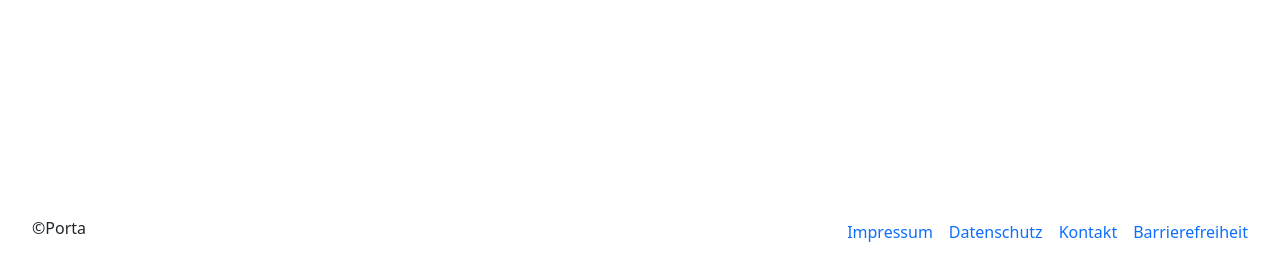
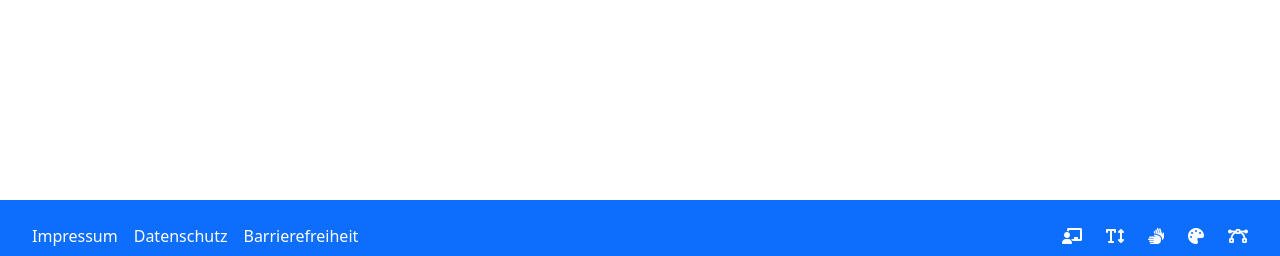
Before and after one commit to TimurSultan01/Kursplanungssystem, a PHP site: the page made by app/Views/templates/footer.php in a window 1280 px wide. Shown: the part 544-800 px from the top of the page. Run offline with PHP 8.4, Linux system fonts and the light colour scheme; the template is opened without the code that fills it, so the values that code supplies are empty; some libraries are stand-ins or nearby versions.

Commit message:
grobe Struktur

```diff
--- a/app/Config/App.php
+++ b/app/Config/App.php
@@ -16,7 +16,7 @@ class App extends BaseConfig
      *
      *    http://example.com/
      */
-    public string $baseURL = 'http://localhost:8080/';
+    public string $baseURL = 'http://localhost/Kursplanungssystem';
 
     /**
      * Allowed Hostnames in the Site URL other than the hostname in the baseURL.
--- a/app/Views/templates/footer.php
+++ b/app/Views/templates/footer.php
@@ -1,14 +1,37 @@
-<footer class="footer mt-auto">
+<footer class="footer mt-auto bg-primary">
     <div class="container-fluid mt-3">
         <div class="row m-0">
-            <div class="col">
-                <p class="p-2 pt-1 pb-0">&copy;Porta</p>
-            </div>
-            <div class="col d-flex justify-content-end">
-                <a class="p-2 text-decoration-none" href="#">Impressum </a>
-                <a class="p-2 text-decoration-none" href="#">Datenschutz </a>
-                <a class="p-2 text-decoration-none" href="#">Kontakt </a>
-                <a class="p-2 text-decoration-none" href="#">Barrierefreiheit </a>
+            <div class="col d-flex justify-content-between align-items-center">
+                <!-- Linke Seite -->
+                <ul class="list-unstyled d-flex align-items-start m-0">
+                    <li class="p-2">
+                        <a class="nav-link text-white" href="#">Impressum</a>
+                    </li>
+                    <li class="p-2">
+                        <a class="nav-link text-white" href="#">Datenschutz</a>
+                    </li>
+                    <li class="p-2">
+                        <a class="nav-link text-white" href="#">Barrierefreiheit</a>
+                    </li>
+                </ul>
+                <!-- Rechte Seite -->
+                <ul class="list-unstyled d-flex align-items-center m-0">
+                    <li class="p-2 position-relative">
+                        <a href="#" title="Tutorial"><i class="fa-solid fa-chalkboard-user text-white ms-2"></i></a>
+                    </li>
+                    <li class="p-2 position-relative">
+                        <a href="#" title="Textgröße"><i class="fa-solid fa-text-height text-white ms-2"></i></a>
+                    </li>
+                    <li class="p-2 position-relative">
+                        <a href="Gebärdensprache" title="Gebärdensprache"><i class="fa-solid fa-hands text-white ms-2"></i></a>
+                    </li>
+                    <li class="p-2 position-relative">
+                        <a href="Farbblindheit" title="Farbblindheit"><i class="fa-solid fa-palette text-white ms-2"></i></a>
+                    </li>
+                    <li class="p-2 position-relative">
+                        <a href="Sitemap" title="Sitemap"><i class="fa-solid fa-bezier-curve text-white ms-2"></i></a>
+                    </li>
+                </ul>
             </div>
         </div>
     </div>
--- a/app/Views/templates/head.php
+++ b/app/Views/templates/head.php
@@ -6,7 +6,7 @@
     <title>Startseite</title>
     <link href="https://cdn.jsdelivr.net/npm/bootstrap@5.3.0-alpha1/dist/css/bootstrap.min.css"
           rel="stylesheet" />
-
+    <link href="https://cdnjs.cloudflare.com/ajax/libs/font-awesome/6.0.0/css/all.min.css" rel="stylesheet">
     <script src="https://cdn.jsdelivr.net/npm/bootstrap@5.3.3/dist/js/bootstrap.bundle.min.js"></script>
 
 </head>
--- /dev/null
+++ b/app/Views/templates/startpage.php
@@ -0,0 +1 @@
+<p>Aktueller Zustand: <?= esc($zustand); ?></p>
```
Also changed, not shown: app/Controllers/Dashboard.php (+13 -2 lines), app/Controllers/Stundenplan.php (added, +16 -0 lines), app/Views/stundenplan.php (deleted, +0 -27 lines), app/Views/templates/menu.php (+28 -15 lines), app/Views/templates/stundenplan.php (added, +13 -0 lines), .htaccess (added), app/Views/templates/gebaeudeplan.php (added), app/Views/templates/immatrikulation.php (added), app/Views/templates/profile.php (added), app/Views/templates/veranstaltung.php (added), app/Views/templates/veranstaltungsplaner.php (added), app/Views/templates/veranstaltungsverwaltung.php (added), public/uni_logo.png (added), 1 other file.
